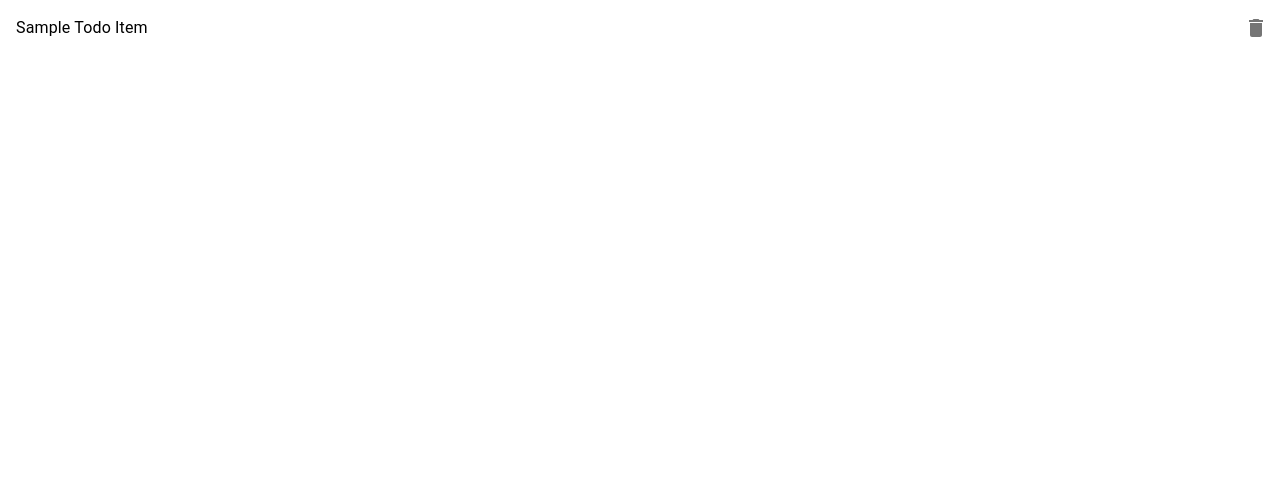
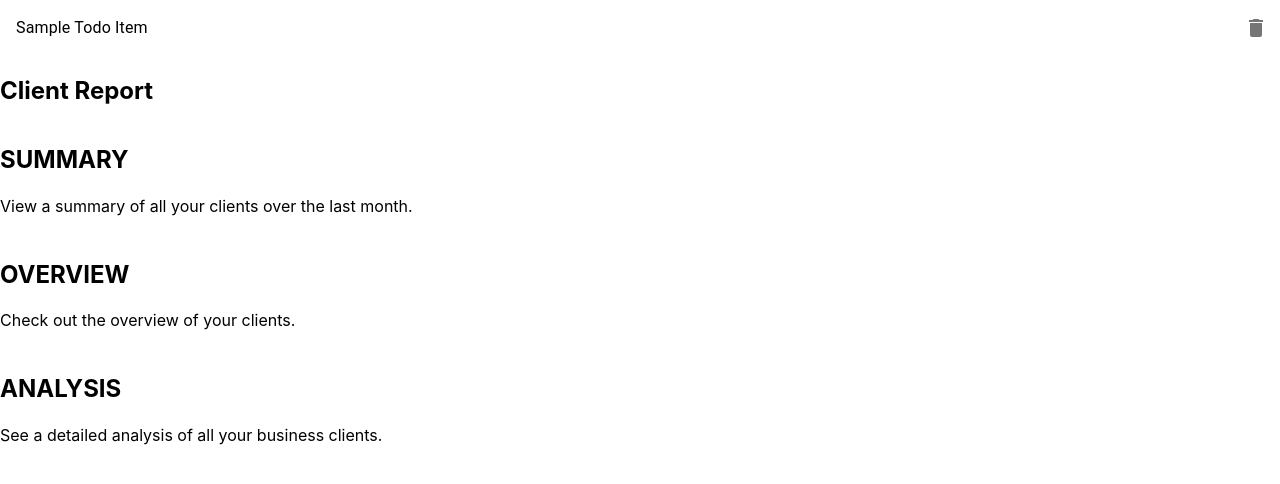
Before and after one commit to takeo-t/TodoApp, a React (Create React App) app: page / in a window 1280 px wide. Shown: the top 484 px of the page. Built offline with nearby package versions, Linux system fonts and the light colour scheme.

Commit message:
TodoCardの生成

```diff
--- a/src/App.tsx
+++ b/src/App.tsx
@@ -26,6 +26,7 @@
 // export default App;
 
 import { Todo } from "./component/Todo";
+import { TodoCard } from "./component/atoms/TodoCard";
 
 function App(){
   const todoSample = {
@@ -41,6 +42,7 @@ function App(){
   return (
     <div>
       <Todo id={todoSample.id} text={todoSample.text} onDelete={handleDelete} />
+      <TodoCard />
     </div>
   );
 }
--- a/src/component/atoms/TodoCard.tsx
+++ b/src/component/atoms/TodoCard.tsx
@@ -1,8 +1,7 @@
 import { Card, CardHeader, CardBody, Heading, Stack, StackDivider, Box, Text } from '@chakra-ui/react'
 
 export const TodoCard = () => {
-    return
-    (
+    return (
         <>
         <Card>
   <CardHeader>
```
